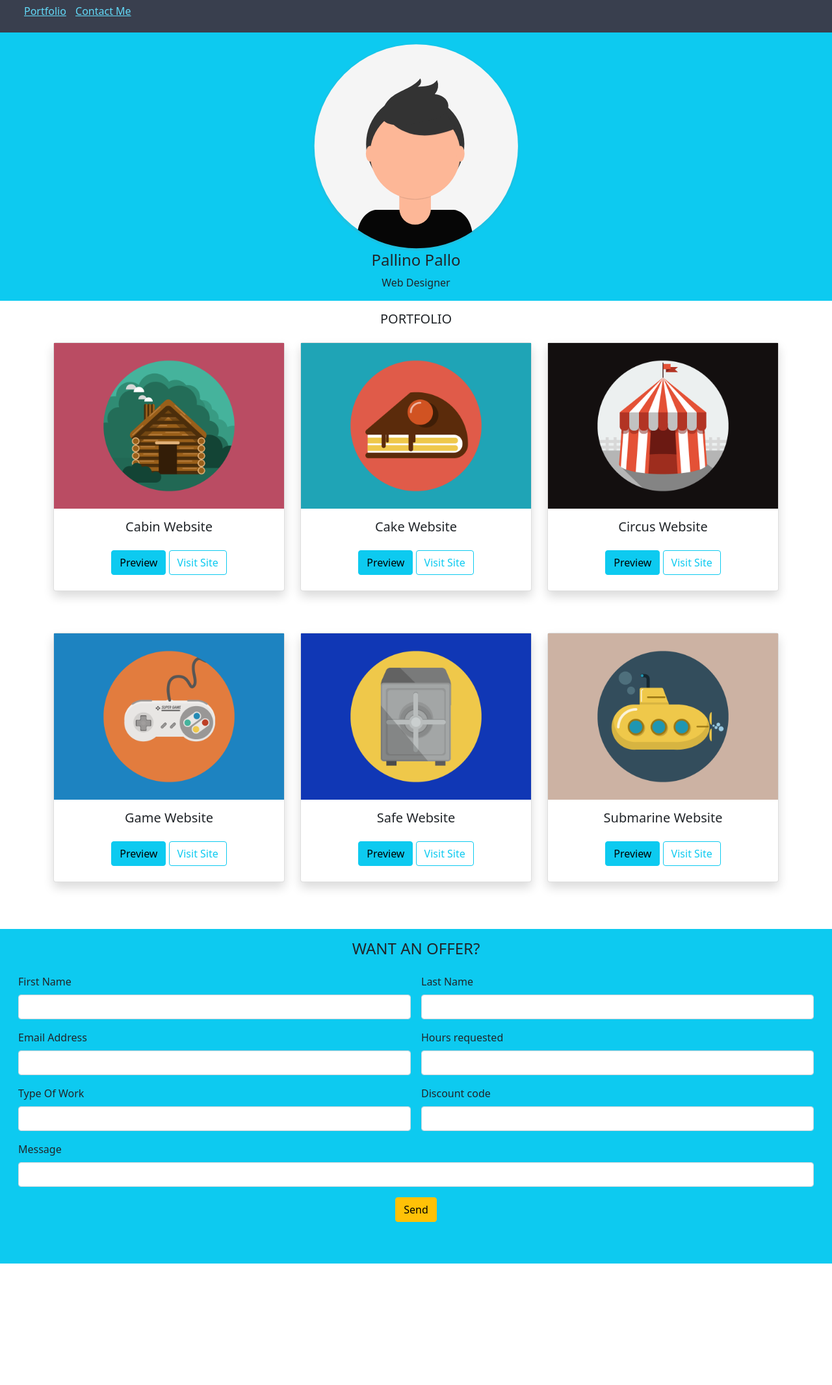
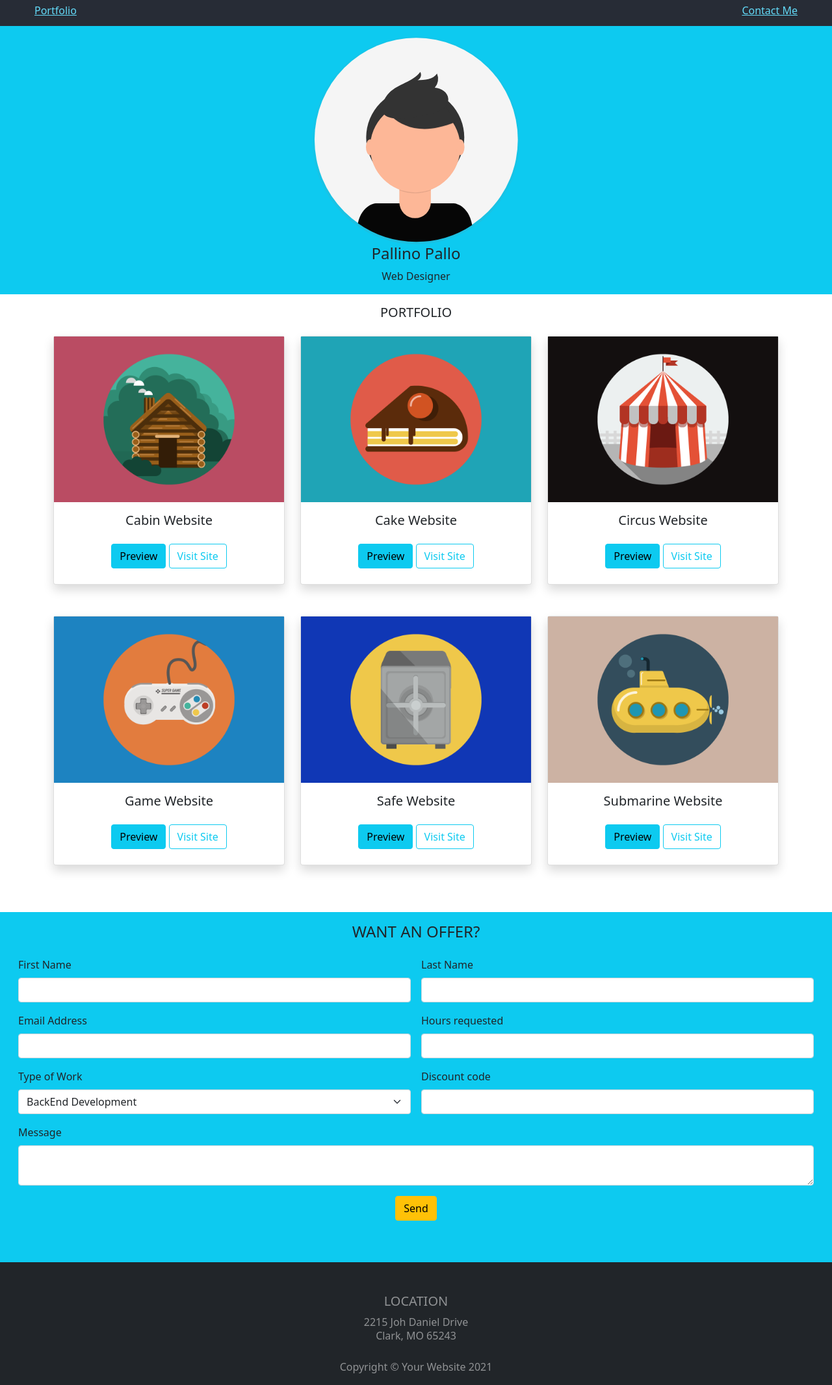
Before and after one commit to Davidepetrillo/bootstrap-js-freelancer, a plain HTML site: page index.html in a window 1280 px wide. Shown: the whole page at 65% size. Before the commit the page ends 1945 px from the top, so only its background shows below. Drawn offline with nearby package versions, Linux system fonts and the light colour scheme.

Commit message:
commit 4 - terminato HTML e CSS

```diff
--- a/index.html
+++ b/index.html
@@ -12,9 +12,9 @@
   </head>
   <body>
         <nav class="mx-0 nav">
-            <ul class="menu">
-                <li><a href="" class="Portfolio">Portfolio</a></li>
-                <li><a href="" class="ContactMe">Contact Me</a></li>
+            <ul class="menu position-relative">
+                <li><a href="" class="Portfolio position-absolute top-50 start-0 translate-middle-y mx-5 my-1">Portfolio</a></li>
+                <li><a href="" class="ContactMe position-absolute top-50 end-0 translate-middle-y mx-5 my-1">Contact Me</a></li>
             </ul>
         </nav>
 
@@ -22,13 +22,14 @@
           <div class="row mx-0">
               <div class="col align-items-center text-center mx-0">
                 <header>
-                    <img src="img\undraw_profile_pic_ic5t.svg" alt="Foto tessera di Pinco Pallo" class="img-responsive carousel mt-3">
+                    <img src="img\undraw_profile_pic_ic5t.svg" alt="Foto tessera di Pinco Pallo" class="carousel mt-3">
                     <h4>Pallino Pallo</h3>
                     <p>Web Designer</p>
                 </header>
               </div>
           </div>
       </div>
+
       <main>
           <div class="container">
               <div class="row">
@@ -37,7 +38,7 @@
           </div>
           <div class="container my-3">
             <div class="row">
-                <div class="col-xs-12 col-sm-12 col-md-4">
+                <div class="col-xs-12 col-md-6 col-lg-4">
 
                     <div class="card shadow p-3 mb-5 bg-body rounded px-0 py-0">
                         <img src="img\cabin.png" class="img-fluid" alt="...">
@@ -54,7 +55,7 @@
 
                 </div>
 
-                <div class="col-xs-12 col-sm-12 col-md-4">
+                <div class="col-xs-12 col-md-6 col-lg-4">
 
                     <div class="card shadow p-3 mb-5 bg-body rounded px-0 py-0">
                         <img src="img\cake.png" class="img-fluid" alt="...">
@@ -71,7 +72,7 @@
 
                 </div>
 
-                <div class="col-xs-12 col-sm-12 col-md-4">
+                <div class="col-xs-12 col-md-6 col-lg-4">
 
                     <div class="card shadow p-3 mb-5 bg-body rounded px-0 py-0">
                         <img src="img\circus.png" class="img-fluid" alt="...">
@@ -88,13 +89,10 @@
 
                 </div>
 
-            </div>
-        </div>
-        <div class="container my-3">
-            <div class="row">
 
 
-                <div class="col-xs-12 col-sm-12 col-md-4">
+
+                <div class="col-xs-12 col-md-6 col-lg-4">
 
                     <div class="card shadow p-3 mb-5 bg-body rounded px-0 py-0">
                         <img src="img\game.png" class="img-fluid" alt="...">
@@ -111,7 +109,7 @@
 
                 </div>
 
-                <div class="col-xs-12 col-sm-12 col-md-4">
+                <div class="col-xs-12 col-md-6 col-lg-4">
 
                     <div class="card shadow p-3 mb-5 bg-body rounded px-0 py-0">
                         <img src="img\safe.png" class="img-fluid" alt="...">
@@ -128,7 +126,7 @@
 
                 </div>
 
-                <div class="col-xs-12 col-sm-12 col-md-4">
+                <div class="col-xs-12 col-md-6 col-lg-4">
 
                     <div class="card shadow p-3 mb-5 bg-body rounded px-0 py-0">
                         <img src="img\submarine.png" class="img-fluid" alt="...">
@@ -171,9 +169,13 @@
                             <label for="hoursRequested" class="form-label">Hours requested</label>
                             <input type="number" class="form-control" id="hoursRequested">
                           </div>
-                          <div class="col-md-6">
-                            <label for="typeOfWork" class="form-label">Type Of Work</label>
-                            <input type="text" class="form-control" id="typeOfWork">
+                                <div class="col-md-6">
+                                    <label for="typeOfWork" class="form-label">Type of Work</label>
+                                    <select id="typeOfWork" class="form-select">
+                                        <option value="1">BackEnd Development</option>
+                                        <option value="2">FrontEnd Develpoment</option>
+                                        <option value="3">Project Analisys</option>
+                                    </select>
                           </div>
                           <div class="col-md-6">
                             <label for="discountCode" class="form-label">Discount code</label>
@@ -181,7 +183,7 @@
                           </div>
                           <div class="col-md-12">
                             <label for="message" class="form-label">Message</label>
-                            <input type="text" class="form-control" id="message">
+                            <textarea class="form-control" id="message" rows="=20"></textarea>
                           </div>
 
                         <div class="col-12 text-center mb-5">
@@ -192,13 +194,25 @@
             </div>
 
         </div>
+    </main>
+        <footer>
+<div class="container-fluid">
+    <div class="row">
+        <div class="col text-center text-white-50 bg-dark"">
+            <h5 class="mt-5">LOCATION</h5>
+            <p>2215 Joh Daniel Drive</p>
+            <p class="indirizzo">Clark, MO 65243</p>
+
+            <p class="mt-4">Copyright &copy; Your Website 2021</p>
+
+        </div>
+    </div>
+</div>
 
 
 
 
-
-
-      </main>
+        </footer>
 
 
     <script src="main.js"></script>
--- a/style.css
+++ b/style.css
@@ -1,5 +1,14 @@
 .carousel {
-width:600px; height:320px;
+width: 40%;
+height:40%;
+max-width: 600px;
+max-height: 320px;
+}
+@media (max-width: 768px){
+    .carousel{
+        width: 50%;
+        height:50%;
+    }
 }
 
 .menu {
@@ -16,5 +25,8 @@ width:600px; height:320px;
 .nav {
     margin-left: 0%;
     margin-right: 0%;
-    background-color: rgb(57, 63, 78);
+    background-color: rgb(39, 44, 54);
 }
+.indirizzo {
+    margin-top: -1.2rem;
+}
```
